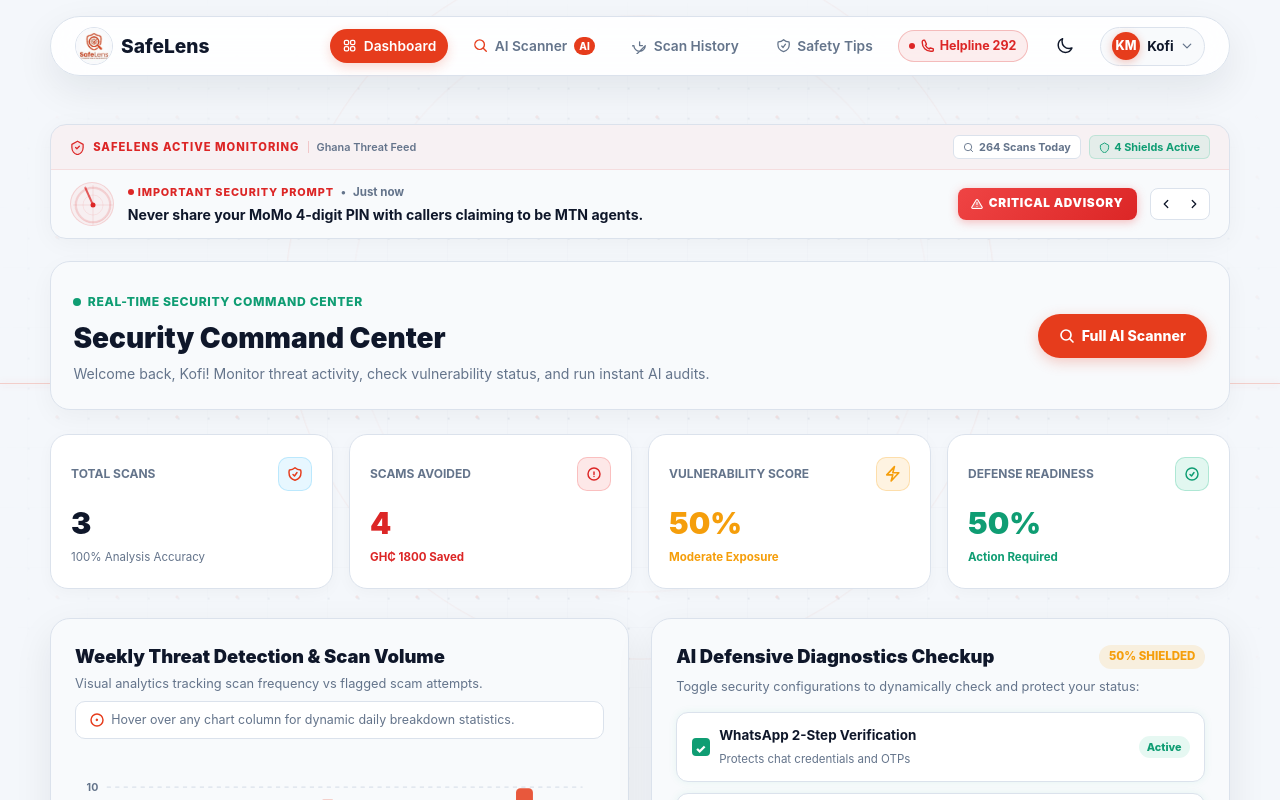
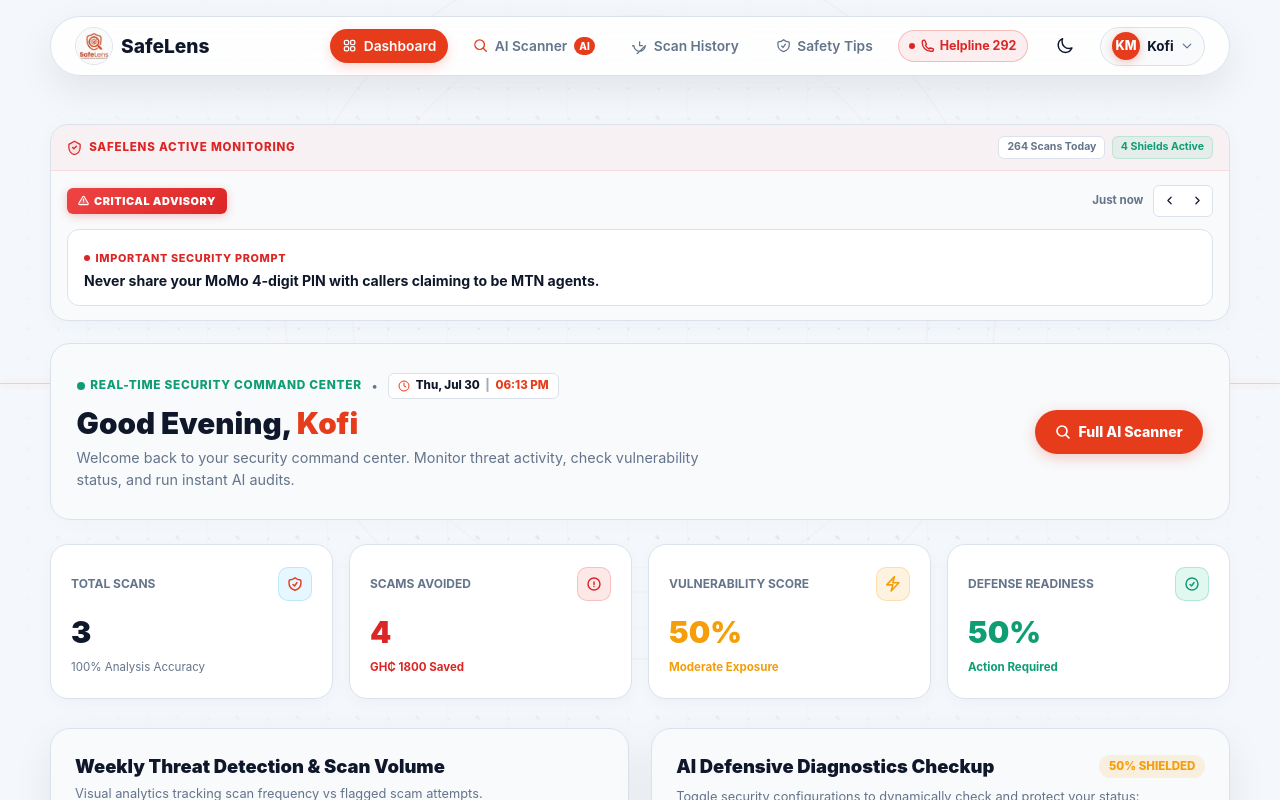
Before and after one commit to agudu50/SafeLens, a React (Vite) app in the folder client/: page /dashboard in a window 1280 px wide. Both pictures are taken after a click on the button "Quick Demo Login (Kofi Mensah)". Shown: the top 800 px of the page. Built offline with nearby package versions, Linux system fonts and the light colour scheme.

Commit message:
enhanced the dashboard page

```diff
--- a/client/src/pages/Dashboard.jsx
+++ b/client/src/pages/Dashboard.jsx
@@ -45,6 +45,7 @@ export default function Dashboard({ user }) {
   const [hoveredBar, setHoveredBar] = useState(null)
   const [activeFilter, setActiveFilter] = useState('all') // 'all', 'link', 'screenshot', 'message', 'email'
   const [currentTickerIdx, setCurrentTickerIdx] = useState(0)
+  const [currentTime, setCurrentTime] = useState(new Date())
 
   // Interactive Security Checklist state
   const [checklist, setChecklist] = useState([
@@ -67,6 +68,33 @@ export default function Dashboard({ user }) {
     }, 4500)
     return () => clearInterval(timer)
   }, [])
+
+  useEffect(() => {
+    const clockTimer = setInterval(() => {
+      setCurrentTime(new Date())
+    }, 10000)
+    return () => clearInterval(clockTimer)
+  }, [])
+
+  // Dynamic Time-of-day greeting calculation
+  const getGreeting = () => {
+    const hour = currentTime.getHours()
+    if (hour < 12) return 'Good Morning'
+    if (hour < 17) return 'Good Afternoon'
+    return 'Good Evening'
+  }
+
+  // Format live date and time
+  const formattedDate = currentTime.toLocaleDateString('en-US', {
+    weekday: 'short',
+    month: 'short',
+    day: 'numeric'
+  })
+
+  const formattedTimeStr = currentTime.toLocaleTimeString('en-US', {
+    hour: '2-digit',
+    minute: '2-digit'
+  })
 
   // Calculate dynamic security metrics
   const readinessScore = checklist.reduce((acc, item) => item.checked ? acc + item.weight : acc, 0)
@@ -109,7 +137,7 @@ export default function Dashboard({ user }) {
   return (
     <PageContainer>
       <div className="dash-container">
-        {/* Keyframe Animations Injection for Live Threat Radar */}
+        {/* Keyframe Animations Injection & Mobile Overrides */}
         <style>{`
           @keyframes radarSweep {
             0% { transform: rotate(0deg); }
@@ -132,6 +160,37 @@ export default function Dashboard({ user }) {
             transform-origin: 22px 22px;
             animation: radarPulse 2s ease-in-out infinite;
           }
+
+          @media (max-width: 640px) {
+            .dash-hero-card {
+              padding: 1.2rem 1rem !important;
+            }
+            .dash-hero-title {
+              font-size: 1.45rem !important;
+            }
+            .dash-hero-btn {
+              width: 100% !important;
+              justify-content: center !important;
+              margin-top: 0.4rem !important;
+            }
+            .ticker-top-bar {
+              padding: 0.55rem 0.85rem !important;
+            }
+            .ticker-row-responsive {
+              padding: 0.75rem 0.85rem !important;
+              flex-direction: column !important;
+              align-items: flex-start !important;
+              gap: 0.75rem !important;
+            }
+            .ticker-right-controls {
+              width: 100% !important;
+              justify-content: space-between !important;
+            }
+            .ticker-badge-text {
+              font-size: 0.68rem !important;
+              padding: 0.35rem 0.65rem !important;
+            }
+          }
         `}</style>
 
         {/* Live Threat Radar Sweep HUD Card */}
@@ -141,100 +200,48 @@ export default function Dashboard({ user }) {
             marginBottom: '1.4rem',
             background: 'var(--surface-alt)',
             border: '1px solid var(--border)',
-            borderRadius: '16px',
+            borderRadius: '18px',
             overflow: 'hidden',
-            boxShadow: '0 4px 24px rgba(0,0,0,0.04)'
+            boxShadow: '0 4px 20px rgba(0,0,0,0.03)'
           }}
         >
           {/* ── Safety Header Bar ── */}
-          <div style={{
+          <div className="ticker-top-bar" style={{
             display: 'flex',
             alignItems: 'center',
             justifyContent: 'space-between',
-            flexWrap: 'wrap',
-            gap: '0.6rem',
-            padding: '0.6rem 1.2rem',
+            gap: '0.5rem',
+            padding: '0.65rem 1rem',
             background: 'rgba(220, 38, 38, 0.04)',
-            borderBottom: '1px solid rgba(220, 38, 38, 0.1)'
+            borderBottom: '1px solid rgba(220, 38, 38, 0.1)',
+            flexWrap: 'wrap'
           }}>
             {/* Left: Shield icon + label */}
-            <div style={{ display: 'flex', alignItems: 'center', gap: '0.5rem' }}>
-              <svg width="15" height="15" viewBox="0 0 24 24" fill="none" xmlns="http://www.w3.org/2000/svg">
-                <path d="M12 2L3 7v5c0 5.25 3.75 10.15 9 11.35C17.25 22.15 21 17.25 21 12V7L12 2z" stroke="var(--danger)" strokeWidth="2" strokeLinecap="round" strokeLinejoin="round" fill="rgba(220,38,38,0.08)"/>
-                <polyline points="9 12 11 14 15 10" stroke="var(--danger)" strokeWidth="2" strokeLinecap="round" strokeLinejoin="round"/>
+            <div style={{ display: 'flex', alignItems: 'center', gap: '0.45rem' }}>
+              <svg width="15" height="15" viewBox="0 0 24 24" fill="none" style={{ color: 'var(--danger)', flexShrink: 0 }}>
+                <path d="M12 2L3 7v5c0 5.25 3.75 10.15 9 11.35C17.25 22.15 21 17.25 21 12V7L12 2z" stroke="currentColor" strokeWidth="2" strokeLinecap="round" strokeLinejoin="round" fill="rgba(220,38,38,0.08)"/>
+                <polyline points="9 12 11 14 15 10" stroke="currentColor" strokeWidth="2" strokeLinecap="round" strokeLinejoin="round"/>
               </svg>
-              <span style={{ fontSize: '0.7rem', fontWeight: 800, color: 'var(--danger)', textTransform: 'uppercase', letterSpacing: '0.09em' }}>
+              <span style={{ fontSize: '0.72rem', fontWeight: 850, color: 'var(--danger)', textTransform: 'uppercase', letterSpacing: '0.07em' }}>
                 SafeLens Active Monitoring
               </span>
-              <span style={{ width: '1px', height: '12px', background: 'rgba(220,38,38,0.2)', display: 'inline-block' }} />
-              <span style={{ fontSize: '0.68rem', color: 'var(--muted)', fontWeight: 600 }}>Ghana Threat Feed</span>
             </div>
 
             {/* Right: Stats pills */}
-            <div style={{ display: 'flex', alignItems: 'center', gap: '0.5rem' }}>
-              {/* Scans stat */}
-              <span style={{ display: 'inline-flex', alignItems: 'center', gap: '0.3rem', fontSize: '0.68rem', fontWeight: 700, color: 'var(--muted)', background: 'var(--surface)', border: '1px solid var(--border)', borderRadius: '6px', padding: '0.2rem 0.55rem' }}>
-                <svg width="11" height="11" viewBox="0 0 24 24" fill="none">
-                  <circle cx="11" cy="11" r="8" stroke="currentColor" strokeWidth="2"/>
-                  <line x1="21" y1="21" x2="16.65" y2="16.65" stroke="currentColor" strokeWidth="2" strokeLinecap="round"/>
-                </svg>
+            <div style={{ display: 'flex', alignItems: 'center', gap: '0.4rem' }}>
+              <span style={{ fontSize: '0.66rem', fontWeight: 700, color: 'var(--muted)', background: 'var(--surface)', border: '1px solid var(--border)', borderRadius: '6px', padding: '0.18rem 0.5rem', whiteSpace: 'nowrap' }}>
                 264 Scans Today
               </span>
-              {/* Active shield stat */}
-              <span style={{ display: 'inline-flex', alignItems: 'center', gap: '0.3rem', fontSize: '0.68rem', fontWeight: 700, color: 'var(--success)', background: 'rgba(16,185,129,0.08)', border: '1px solid rgba(16,185,129,0.18)', borderRadius: '6px', padding: '0.2rem 0.55rem' }}>
-                <svg width="11" height="11" viewBox="0 0 24 24" fill="none">
-                  <path d="M12 2L3 7v5c0 5.25 3.75 10.15 9 11.35C17.25 22.15 21 17.25 21 12V7L12 2z" stroke="currentColor" strokeWidth="2" fill="rgba(16,185,129,0.1)"/>
-                </svg>
+              <span style={{ fontSize: '0.66rem', fontWeight: 700, color: 'var(--success)', background: 'rgba(16,185,129,0.08)', border: '1px solid rgba(16,185,129,0.18)', borderRadius: '6px', padding: '0.18rem 0.5rem', whiteSpace: 'nowrap' }}>
                 4 Shields Active
               </span>
             </div>
           </div>
 
-          {/* ── Ticker Row ── */}
-          <div style={{
-            display: 'flex',
-            alignItems: 'center',
-            justifyContent: 'space-between',
-            gap: '1rem',
-            flexWrap: 'wrap',
-            padding: '0.75rem 1.2rem'
-          }}>
-            {/* Left: Radar + Threat Details */}
-            <div style={{ display: 'flex', alignItems: 'center', gap: '0.85rem' }}>
-              <div style={{ position: 'relative', width: '44px', height: '44px', background: 'rgba(220, 38, 38, 0.05)', borderRadius: '50%', border: '1.5px solid rgba(220, 38, 38, 0.15)', display: 'grid', placeItems: 'center', overflow: 'hidden', flexShrink: 0 }}>
-                <svg width="44" height="44" viewBox="0 0 44 44" style={{ position: 'absolute', top: 0, left: 0 }}>
-                  <circle cx="22" cy="22" r="18" fill="none" stroke="rgba(220, 38, 38, 0.1)" strokeWidth="1" />
-                  <circle cx="22" cy="22" r="10" fill="none" stroke="rgba(220, 38, 38, 0.08)" strokeWidth="1" />
-                  <circle cx="22" cy="22" r="15" fill="none" stroke="rgba(220, 38, 38, 0.25)" strokeWidth="1.5" className="radar-pulse-ring" />
-                  <line x1="22" y1="2" x2="22" y2="42" stroke="rgba(220, 38, 38, 0.1)" strokeWidth="1" />
-                  <line x1="2" y1="22" x2="42" y2="22" stroke="rgba(220, 38, 38, 0.1)" strokeWidth="1" />
-                  <line x1="22" y1="22" x2="22" y2="3" stroke="var(--danger)" strokeWidth="1.5" strokeLinecap="round" className="radar-sweep-line" />
-                  <circle cx="22" cy="22" r="2.5" fill="var(--danger)" />
-                </svg>
-              </div>
-
-              <div key={currentTickerIdx} className="animate-fade-in" style={{ display: 'flex', flexDirection: 'column', gap: '0.25rem' }}>
-                {/* Top row: badge label + time */}
-                <div style={{ display: 'inline-flex', alignItems: 'center', gap: '0.4rem' }}>
-                  <span style={{ fontSize: '0.68rem', fontWeight: 850, color: 'var(--danger)', textTransform: 'uppercase', letterSpacing: '0.08em', display: 'inline-flex', alignItems: 'center', gap: '0.25rem' }}>
-                    <span style={{ width: '6px', height: '6px', borderRadius: '50%', background: 'var(--danger)', display: 'inline-block' }} className="live-pulse-dot" />
-                    IMPORTANT SECURITY PROMPT
-                  </span>
-                  <span style={{ fontSize: '0.7rem', color: 'var(--muted)' }}>•</span>
-                  <span style={{ fontSize: '0.72rem', color: 'var(--muted)', fontWeight: 650 }}>{tickerReports[currentTickerIdx].time}</span>
-                </div>
-
-                {/* Bottom row: prompt text */}
-                <div style={{ display: 'flex', alignItems: 'center', gap: '0.4rem', flexWrap: 'wrap' }}>
-                  <span style={{ fontSize: '0.88rem', color: 'var(--text)', fontWeight: 750, lineHeight: 1.35 }}>
-                    {tickerReports[currentTickerIdx].prompt}
-                  </span>
-                </div>
-              </div>
-            </div>
-
-            {/* Right: High-contrast crisp priority badge + nav controls */}
-            <div style={{ display: 'flex', alignItems: 'center', gap: '0.8rem' }}>
+          {/* ── Ticker Main Body ── */}
+          <div style={{ padding: '0.9rem 1rem' }}>
+            {/* Top row: Priority badge on Left | Timestamp + Nav on Right */}
+            <div style={{ display: 'flex', alignItems: 'center', justifyContent: 'space-between', gap: '0.5rem', marginBottom: '0.75rem' }}>
               <span
                 key={`badge-${currentTickerIdx}`}
                 className="animate-fade-in"
@@ -243,23 +250,22 @@ export default function Dashboard({ user }) {
                     ? 'linear-gradient(135deg, #ef4444 0%, #dc2626 100%)'
                     : 'linear-gradient(135deg, #f59e0b 0%, #d97706 100%)',
                   color: '#ffffff',
-                  border: 'none',
-                  padding: '0.42rem 0.85rem',
-                  borderRadius: '8px',
-                  fontSize: '0.74rem',
+                  padding: '0.28rem 0.7rem',
+                  borderRadius: '6px',
+                  fontSize: '0.68rem',
                   fontWeight: 900,
-                  letterSpacing: '0.06em',
+                  letterSpacing: '0.05em',
                   textTransform: 'uppercase',
                   display: 'inline-flex',
                   alignItems: 'center',
-                  gap: '0.35rem',
+                  gap: '0.3rem',
                   whiteSpace: 'nowrap',
                   boxShadow: tickerReports[currentTickerIdx].priority === 'CRITICAL'
-                    ? '0 2px 10px rgba(239, 68, 68, 0.35)'
-                    : '0 2px 10px rgba(245, 158, 11, 0.35)'
+                    ? '0 2px 8px rgba(239, 68, 68, 0.3)'
+                    : '0 2px 8px rgba(245, 158, 11, 0.3)'
                 }}
               >
-                <svg width="12" height="12" viewBox="0 0 24 24" fill="none">
+                <svg width="11" height="11" viewBox="0 0 24 24" fill="none">
                   <path d="M10.29 3.86L1.82 18a2 2 0 001.71 3h16.94a2 2 0 001.71-3L13.71 3.86a2 2 0 00-3.42 0z" stroke="#ffffff" strokeWidth="2.2" strokeLinecap="round" strokeLinejoin="round" fill="rgba(255,255,255,0.2)"/>
                   <line x1="12" y1="9" x2="12" y2="13" stroke="#ffffff" strokeWidth="2.2" strokeLinecap="round"/>
                   <circle cx="12" cy="17" r="1" fill="#ffffff"/>
@@ -267,27 +273,55 @@ export default function Dashboard({ user }) {
                 {tickerReports[currentTickerIdx].priority} ADVISORY
               </span>
 
-              {/* Pagination nav */}
-              <div style={{ display: 'flex', background: 'var(--surface)', border: '1px solid var(--border)', borderRadius: '8px', padding: '1px' }}>
+              <div style={{ display: 'flex', alignItems: 'center', gap: '0.6rem' }}>
+                <span style={{ fontSize: '0.72rem', color: 'var(--muted)', fontWeight: 650, whiteSpace: 'nowrap' }}>
+                  {tickerReports[currentTickerIdx].time}
+                </span>
+
+                {/* Prev / Next controls */}
+                <div style={{ display: 'flex', background: 'var(--surface)', border: '1px solid var(--border)', borderRadius: '6px', padding: '1px' }}>
                   <button
                     onClick={() => setCurrentTickerIdx(prev => (prev - 1 + tickerReports.length) % tickerReports.length)}
-                  style={{ border: 'none', background: 'transparent', color: 'var(--text)', width: '28px', height: '28px', display: 'grid', placeItems: 'center', cursor: 'pointer', borderRadius: '6px', transition: 'background 0.15s ease' }}
+                    style={{ border: 'none', background: 'transparent', color: 'var(--text)', width: '28px', height: '28px', display: 'grid', placeItems: 'center', cursor: 'pointer', borderRadius: '5px', transition: 'background 0.15s ease' }}
                     title="Previous Intercept"
                   >
-                  <svg width="14" height="14" viewBox="0 0 24 24" fill="none">
+                    <svg width="13" height="13" viewBox="0 0 24 24" fill="none">
                       <polyline points="15 18 9 12 15 6" stroke="currentColor" strokeWidth="2.2" strokeLinecap="round" strokeLinejoin="round"/>
                     </svg>
                   </button>
                   <button
                     onClick={() => setCurrentTickerIdx(prev => (prev + 1) % tickerReports.length)}
-                  style={{ border: 'none', background: 'transparent', color: 'var(--text)', width: '28px', height: '28px', display: 'grid', placeItems: 'center', cursor: 'pointer', borderRadius: '6px', transition: 'background 0.15s ease' }}
+                    style={{ border: 'none', background: 'transparent', color: 'var(--text)', width: '28px', height: '28px', display: 'grid', placeItems: 'center', cursor: 'pointer', borderRadius: '5px', transition: 'background 0.15s ease' }}
                     title="Next Intercept"
                   >
-                  <svg width="14" height="14" viewBox="0 0 24 24" fill="none">
+                    <svg width="13" height="13" viewBox="0 0 24 24" fill="none">
                       <polyline points="9 18 15 12 9 6" stroke="currentColor" strokeWidth="2.2" strokeLinecap="round" strokeLinejoin="round"/>
                     </svg>
                   </button>
                 </div>
+              </div>
+            </div>
+
+            {/* Prompt text box - beautifully structured */}
+            <div
+              key={currentTickerIdx}
+              className="animate-fade-in"
+              style={{
+                background: 'var(--surface)',
+                border: '1px solid var(--border)',
+                borderRadius: '12px',
+                padding: '0.8rem 1rem'
+              }}
+            >
+              <div style={{ display: 'inline-flex', alignItems: 'center', gap: '0.35rem', marginBottom: '0.35rem' }}>
+                <span style={{ width: '6px', height: '6px', borderRadius: '50%', background: 'var(--danger)', display: 'inline-block' }} className="live-pulse-dot" />
+                <span style={{ fontSize: '0.68rem', fontWeight: 850, color: 'var(--danger)', textTransform: 'uppercase', letterSpacing: '0.06em' }}>
+                  IMPORTANT SECURITY PROMPT
+                </span>
+              </div>
+              <p style={{ fontSize: '0.88rem', color: 'var(--text)', fontWeight: 750, margin: 0, lineHeight: 1.45 }}>
+                {tickerReports[currentTickerIdx].prompt}
+              </p>
           </div>
         </div>
       </div>
@@ -297,31 +331,61 @@ export default function Dashboard({ user }) {
           className="dash-hero-card animate-fade-in"
           style={{
             background: 'var(--surface-alt)',
-            padding: '1.6rem 1.4rem',
+            padding: '1.8rem 1.6rem',
             marginBottom: '1.5rem',
             borderRadius: '20px',
-            border: '1px solid var(--border)'
+            border: '1px solid var(--border)',
+            boxShadow: '0 4px 20px rgba(0,0,0,0.02)'
           }}
         >
-          <div style={{ display: 'flex', justifyContent: 'space-between', alignItems: 'center', flexWrap: 'wrap', gap: '1rem' }}>
+          <div style={{ display: 'flex', justifyContent: 'space-between', alignItems: 'center', flexWrap: 'wrap', gap: '1.2rem' }}>
             <div>
-              <div style={{ display: 'inline-flex', alignItems: 'center', gap: '0.4rem', marginBottom: '0.35rem' }}>
+              {/* Status indicator + Live Clock badge */}
+              <div style={{ display: 'flex', alignItems: 'center', gap: '0.6rem', flexWrap: 'wrap', marginBottom: '0.45rem' }}>
+                <div style={{ display: 'inline-flex', alignItems: 'center', gap: '0.35rem' }}>
                   <span className="live-pulse-dot" style={{ width: '8px', height: '8px', background: 'var(--success)' }} />
-                <span style={{ fontSize: '0.76rem', fontWeight: 800, color: 'var(--success)', textTransform: 'uppercase', letterSpacing: '0.05em' }}>
+                  <span style={{ fontSize: '0.74rem', fontWeight: 850, color: 'var(--success)', textTransform: 'uppercase', letterSpacing: '0.06em' }}>
                     REAL-TIME SECURITY COMMAND CENTER
                   </span>
                 </div>
-              <h1 style={{ fontSize: '1.75rem', fontWeight: 900, margin: '0 0 0.25rem 0', color: 'var(--text)' }}>
-                Security Command Center
+                <span style={{ color: 'var(--muted)', fontSize: '0.75rem' }}>•</span>
+                {/* Live Clock Badge */}
+                <div style={{
+                  display: 'inline-flex',
+                  alignItems: 'center',
+                  gap: '0.35rem',
+                  background: 'var(--surface)',
+                  border: '1px solid var(--border)',
+                  borderRadius: '6px',
+                  padding: '0.2rem 0.6rem',
+                  fontSize: '0.72rem',
+                  fontWeight: 800,
+                  color: 'var(--text)'
+                }}>
+                  <svg width="12" height="12" viewBox="0 0 24 24" fill="none" style={{ color: 'var(--primary)', flexShrink: 0 }}>
+                    <circle cx="12" cy="12" r="10" stroke="currentColor" strokeWidth="2"/>
+                    <polyline points="12 6 12 12 16 14" stroke="currentColor" strokeWidth="2" strokeLinecap="round"/>
+                  </svg>
+                  <span>{formattedDate}</span>
+                  <span style={{ color: 'var(--muted)', opacity: 0.6 }}>|</span>
+                  <span style={{ color: 'var(--primary)' }}>{formattedTimeStr}</span>
+                </div>
+              </div>
+
+              {/* Main Heading with Time-based Greeting & User Name */}
+              <h1 className="dash-hero-title" style={{ fontSize: '1.85rem', fontWeight: 900, margin: '0 0 0.35rem 0', color: 'var(--text)', lineHeight: 1.2 }}>
+                {getGreeting()}, <span style={{ color: 'var(--primary)' }}>{user?.name ? user.name.split(' ')[0] : 'Kofi'}</span>
               </h1>
-              <p style={{ color: 'var(--muted)', fontSize: '0.88rem', margin: 0 }}>
-                Welcome back, {user?.name ? user.name.split(' ')[0] : 'Kofi'}! Monitor threat activity, check vulnerability status, and run instant AI audits.
+
+              {/* Subtitle */}
+              <p style={{ color: 'var(--muted)', fontSize: '0.9rem', margin: 0, lineHeight: 1.5, maxWidth: '640px' }}>
+                Welcome back to your security command center. Monitor threat activity, check vulnerability status, and run instant AI audits.
               </p>
             </div>
 
             <Link
               to="/scan"
-              className="button-primary"
+              className="button-primary dash-hero-btn"
               style={{
                 display: 'inline-flex',
                 alignItems: 'center',
```
Lines whose indentation alone changed are shown as unchanged.
